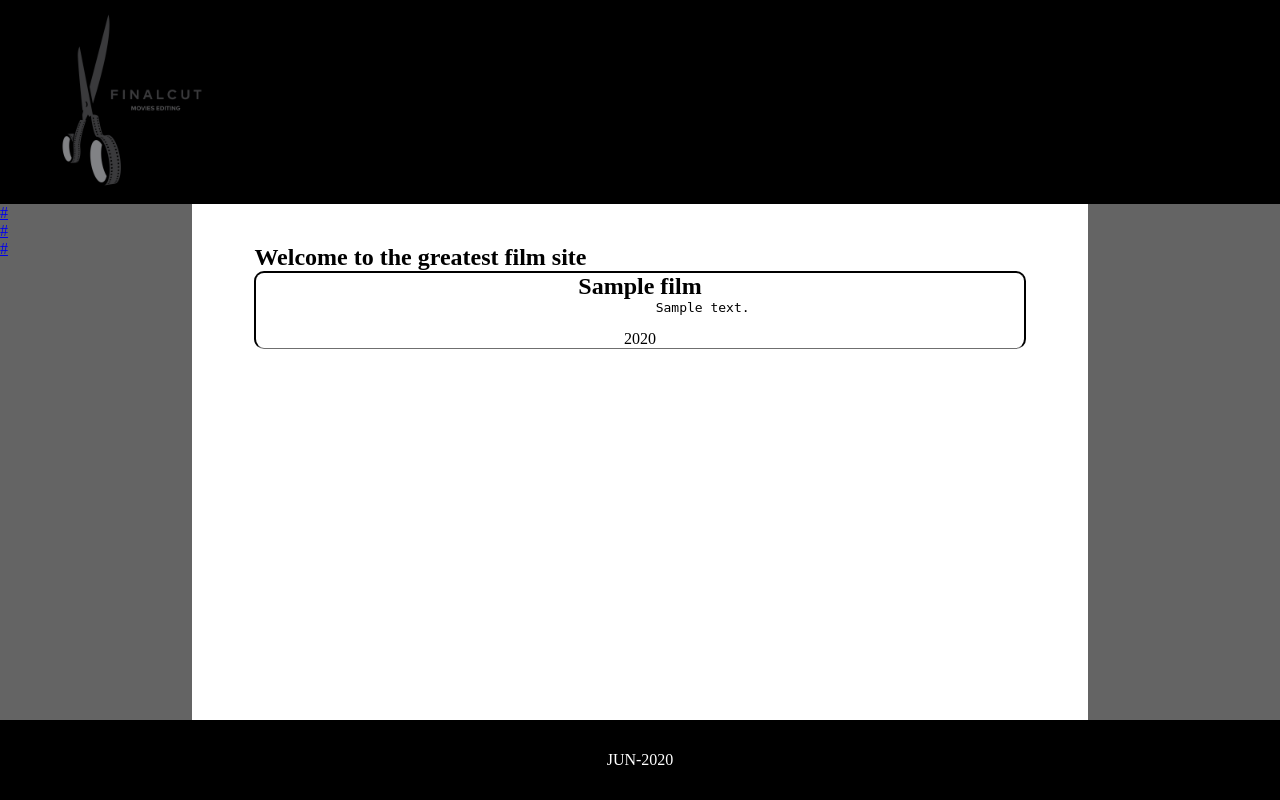
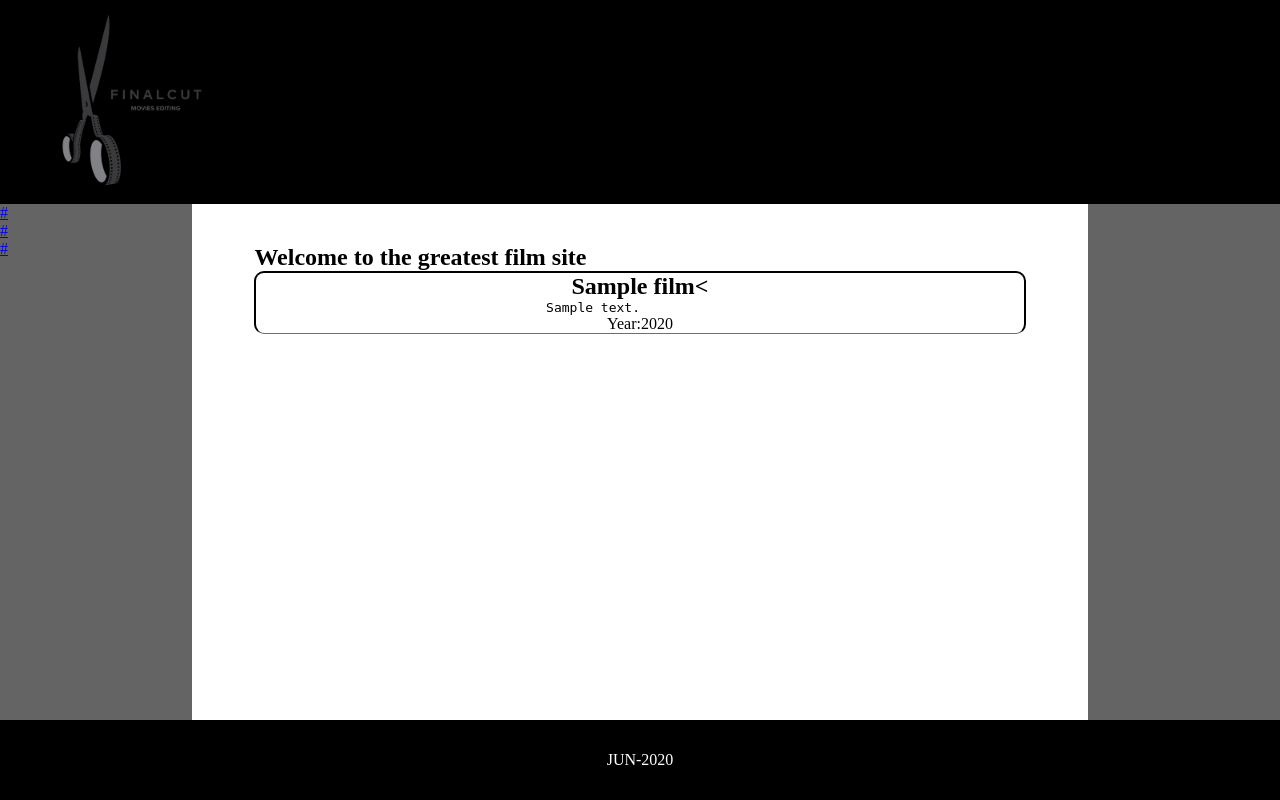
Before and after one commit to SlavikShev/Kinosite, a PHP site: page / in a window 1280 px wide. Run offline with PHP 8.4, Linux system fonts and the light colour scheme; tables that the repository leaves empty or names only in its code hold one stand-in row (values such as "Sample post").

Commit message:
was changed style.css, and main.php

```diff
--- a/css/style.css
+++ b/css/style.css
@@ -1,6 +1,7 @@
 :root {
     --background-color: rgba(0, 0, 0, 1);
     --background-color-left: rgba(100, 100, 100, 1);
+    --background-color-content_hover: rgb(228, 228, 228);
 }
 * {
     padding: 0;
@@ -80,6 +81,9 @@ main {
     border-radius: 10px;
     margin-bottom: 30px;
 }
+.content-table:hover {
+    background-color: var(--background-color-content_hover);
+}
 .main-box_content > :last-child {
     margin-bottom: 0;
 }
--- a/views/pages/main.php
+++ b/views/pages/main.php
@@ -4,14 +4,11 @@
         <?php foreach ($this->films as $film): ?>
             <div class="content-table">
                 <h2>
-                <td><?= $film['name'] ?></td>
+                    <?= $film['name'] ?><
                 </h2>
-            <pre>
-                <td><?= $film['description'] ?></td>
+                <pre><?= $film['description'] ?>
             </pre>
-            <p>
-                <td><?= $film['year'] ?></td>
-            </p>
+                <p>Year:<?= $film['year'] ?></p>
             </div>
         <?php endforeach; ?>
     <?php else: ?>
```
Lines whose indentation alone changed are shown as unchanged.
